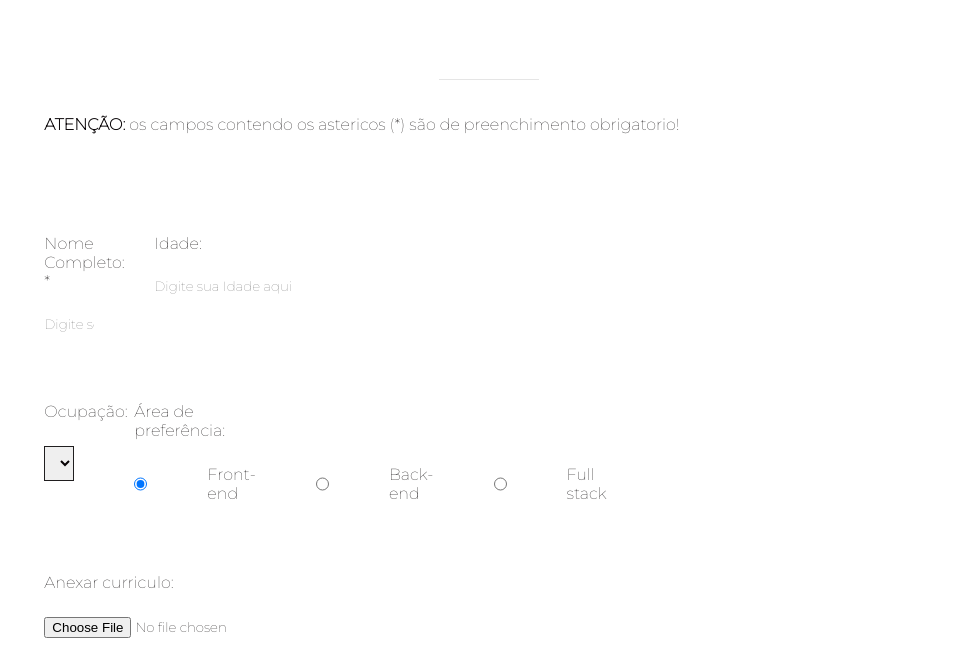
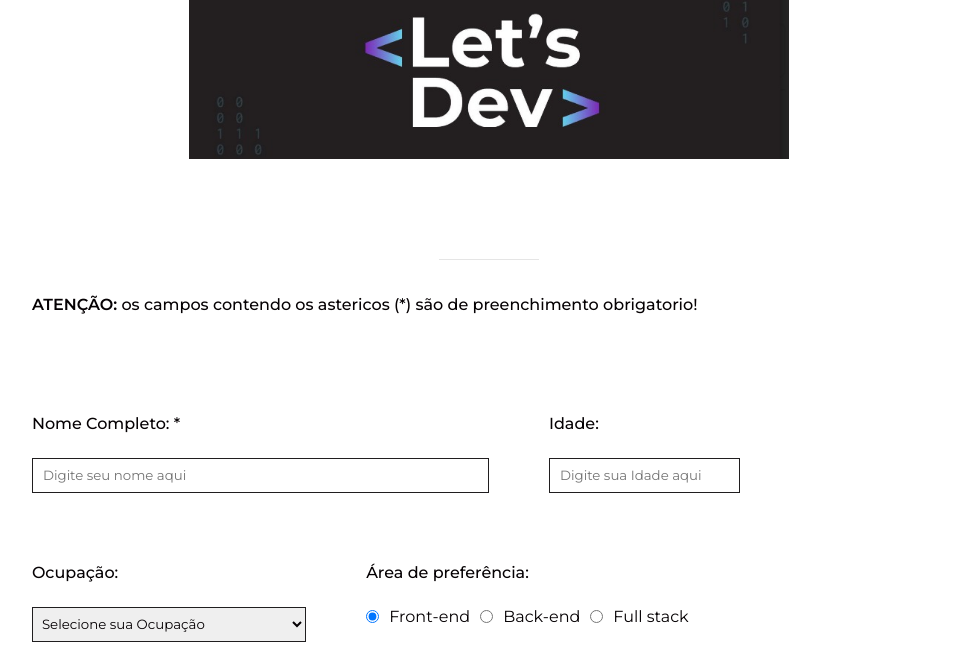
Before and after one commit to alunogustavo/Projeto-Let-s-Dev, a plain HTML site: page index.html in a window 1280 px wide. Shown: the part 417-1062 px from the top of the page, without its empty margins (151-1127 px from the left). Drawn offline with Linux system fonts and the light colour scheme; files whose address does not match are found by name.

Commit message:
Verificação de erros
Arrumando commit

```diff
--- a/index.html
+++ b/index.html
@@ -6,7 +6,9 @@
     <meta name="viewport" content="width=device-width, initial-scale=1.0">
     <link rel="preconnect" href="https://fonts.googleapis.com">
     <link rel="preconnect" href="https://fonts.gstatic.com" crossorigin>
-    <link href="https://fonts.googleapis.com/css2?family=Montserrat:wght@100&display=swap" rel="stylesheet">
+    <link href=link rel="preconnect" href="https://fonts.googleapis.com">
+    <link rel="preconnect" href="https://fonts.gstatic.com" crossorigin>
+    <link href="https://fonts.googleapis.com/css2?family=Montserrat:ital,wght@0,400;0,500;0,600;1,400;1,500;1,600&display=swap" rel="stylesheet">
 
     <link rel="stylesheet" href="./styles.css">
     <title>Pagina Inicial</title>
@@ -49,7 +51,8 @@
         <!-- Aqui começa os inputs de seleção -->
         <div class="row">
             <div class="column-input select">
-                <label>Ocupação:</label>
+                <label>
+                    Ocupação:</label>
                 <select name="Ocupação">
                     <option>Selecione sua Ocupação</option>
                     <option>Estudante</option>
@@ -62,7 +65,7 @@
             <div class="column-input">
                <label>Área de preferência:</label>
                <div class="row" style="gap: 25px;">
-                <div class="row selectors">
+                <div class="row-selectors">
                    <input
                    type="radio"
                    id="front"
@@ -71,7 +74,7 @@
                    checked
                    >
                    <label for="Front">Front-end</label>
-                   <div class="row selectors">
+                   <div class="row-selectors">
                    <input
                    type="radio"
                    id="back"
@@ -79,7 +82,7 @@
                    value="Back-end"
                    >
                    <label for="back">Back-end</label>
-                   <div class="row selectors">
+                   <div class="row-selectors">
                    <input
                    type="radio"
                    id="full"
@@ -94,11 +97,10 @@
                </div>
             </div>
         </div>
-
-                    <!--Aqui começa os botões, textarea e checkbox-->
+                <!--Aqui começa os botões, textarea e checkbox-->
                     <div class="column-input">
                         <label>Anexar curriculo:</label>
-                        <input type="file" name="Curriculo">
+                        <input type="file" name="curriculo">
                      </div>
                      <div class="column-input" style="margin-bottom: 50px;">
                         <label>Descrição de perfil do candidato:</label>
@@ -107,7 +109,6 @@
                          placeholder="Fale um pouco sobre seu perfil pessoal e profissional">
                          </textarea>
                      </div>
-
                      <div class="column-input" style="margin-bottom: 115px;">
                         <div class="row-selectors">
                              <input type="checkbox" name="receber-email" id="receber-email">
--- a/styles.css
+++ b/styles.css
@@ -88,9 +88,9 @@ form label {
     font-weight: 500;
 }
 
-.column-input input [type="text"],
-input [type="number"],
-input [type="submit"],
+.column-input input[type="text"],
+input[type="number"],
+input[type="submit"],
 select,
 textarea,
 button {
@@ -103,7 +103,7 @@ button {
 form .row {
     /* Alinhe Horizoltamente */
     display: flex;
-    width: 100px;
+    width: 100%;
     gap: 60px;
 }
 
```
Also changed, not shown: img-Let´s Dev.jpeg (added).
